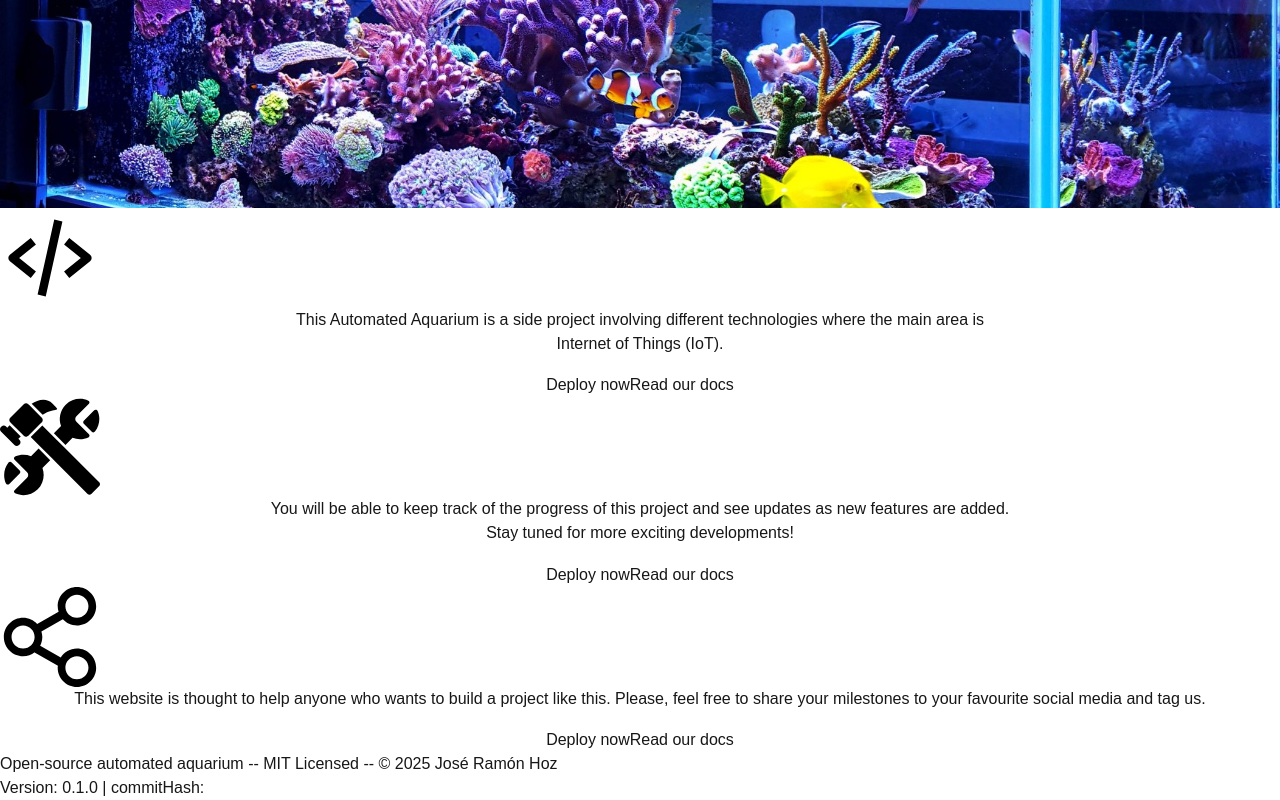
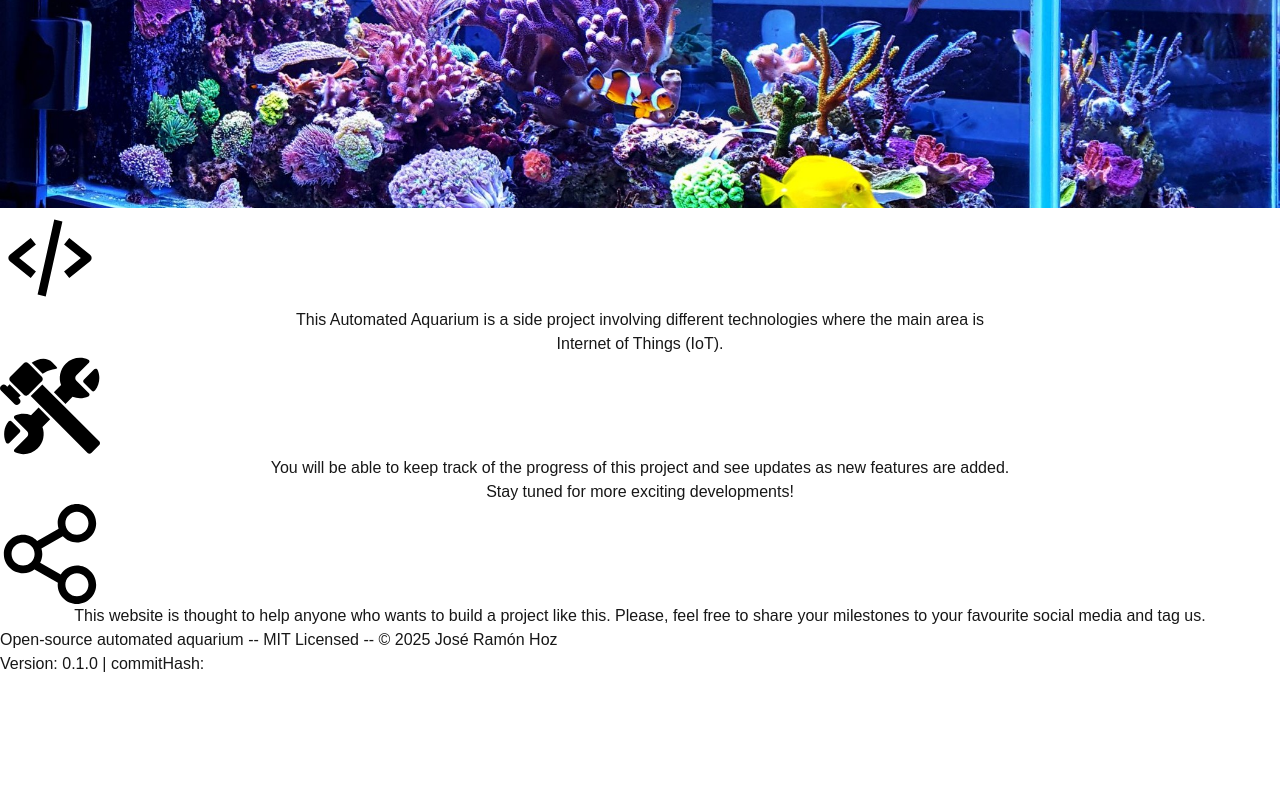
Before and after one commit to Joserra13/automated-aquarium, a Next.js app in the folder automated-aquarium-web/: page /automated-aquarium/ in a window 1280 px wide. Shown: the part 300-1100 px from the top of the page. After the commit the page ends 976 px from the top, so only its background shows below. Built offline with nearby package versions, Linux system fonts and the light colour scheme.

Commit message:
Fix: Comment buttons for future functionality

```diff
--- a/automated-aquarium-web/src/app/page.tsx
+++ b/automated-aquarium-web/src/app/page.tsx
@@ -35,7 +35,7 @@ export default function Home() {
 
           This Automated Aquarium is a side project involving different technologies where the main area is<br/>Internet of Things (IoT).
 
-          <div className="flex gap-4 items-center flex-col sm:flex-row">
+          {/* <div className="flex gap-4 items-center flex-col sm:flex-row">
             <a
               className="rounded-full border border-solid border-transparent transition-colors flex items-center justify-center bg-foreground text-background gap-2 hover:bg-[#383838] dark:hover:bg-[#ccc] text-sm sm:text-base h-10 sm:h-12 px-4 sm:px-5"
               href="https://vercel.com/new?utm_source=create-next-app&utm_medium=appdir-template-tw&utm_campaign=create-next-app"
@@ -59,7 +59,7 @@ export default function Home() {
             >
               Read our docs
             </a>
-          </div>
+          </div> */}
         </div>
         <div className="flex flex-col gap-4 items-center bg-transparent text-sm py-4 px-4 border border-blue-500 rounded-lg common-height common-width">
           <Image
@@ -73,7 +73,7 @@ export default function Home() {
 
           You will be able to keep track of the progress of this project and see updates as new features are added.<br />Stay tuned for more exciting developments!
 
-          <div className="flex gap-4 items-center flex-col sm:flex-row">
+          {/* <div className="flex gap-4 items-center flex-col sm:flex-row">
             <a
               className="rounded-full border border-solid border-transparent transition-colors flex items-center justify-center bg-foreground text-background gap-2 hover:bg-[#383838] dark:hover:bg-[#ccc] text-sm sm:text-base h-10 sm:h-12 px-4 sm:px-5"
               href="https://vercel.com/new?utm_source=create-next-app&utm_medium=appdir-template-tw&utm_campaign=create-next-app"
@@ -97,7 +97,7 @@ export default function Home() {
             >
               Read our docs
             </a>
-          </div>
+          </div> */}
         </div>
         <div className="flex flex-col gap-4 items-center bg-transparent text-sm py-4 px-4 border border-blue-500 rounded-lg common-height common-width">
           <Image
@@ -112,7 +112,7 @@ export default function Home() {
           This website is thought to help anyone who wants to build a project like this.
           Please, feel free to share your milestones to your favourite social media and tag us.
 
-          <div className="flex gap-4 items-center flex-col sm:flex-row">
+          {/* <div className="flex gap-4 items-center flex-col sm:flex-row">
             <a
               className="rounded-full border border-solid border-transparent transition-colors flex items-center justify-center bg-foreground text-background gap-2 hover:bg-[#383838] dark:hover:bg-[#ccc] text-sm sm:text-base h-10 sm:h-12 px-4 sm:px-5"
               href="https://vercel.com/new?utm_source=create-next-app&utm_medium=appdir-template-tw&utm_campaign=create-next-app"
@@ -136,7 +136,7 @@ export default function Home() {
             >
               Read our docs
             </a>
-          </div>
+          </div> */}
         </div>
       </main>
     </div>
```
